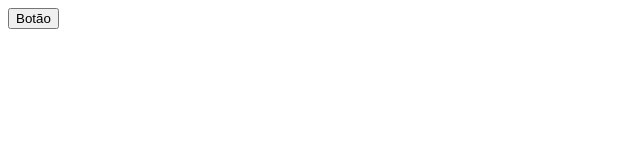
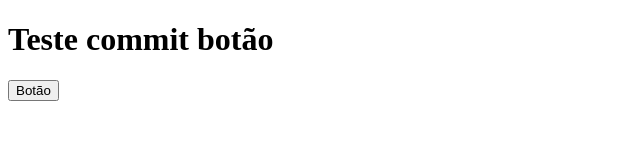
Before and after one commit to andre-linhares-dev/aula_git, a plain HTML site: page index.html in a window 1280 px wide. Shown: the whole page, without its empty margins (0-640 px from the left). Drawn offline with Linux system fonts and the light colour scheme.

Commit message:
criação de H1

```diff
--- a/index.html
+++ b/index.html
@@ -8,6 +8,7 @@
 </head>
 <body>
     <div>
+        <h1>Teste commit botão</h1>
         <input type="button" value="Botão">
 
     </div>
```
